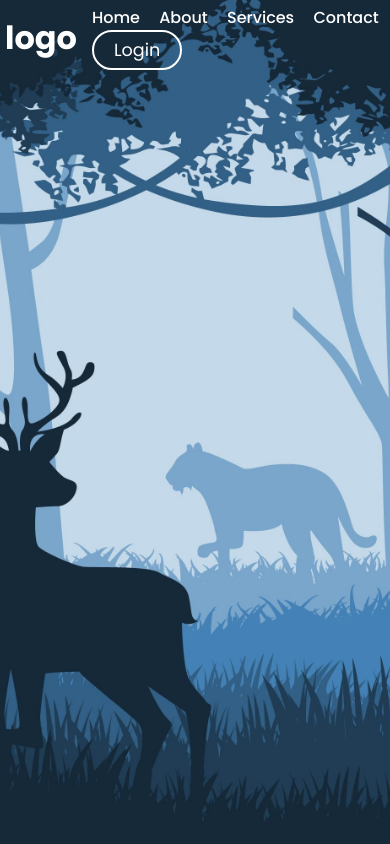
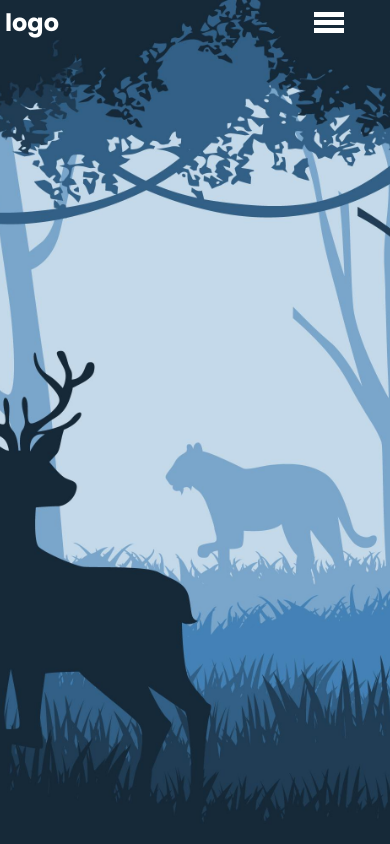
Before and after one commit to ez120/login, a plain HTML site: page index.html in a window 390 px wide. Drawn offline with nearby package versions, Linux system fonts and the light colour scheme.

Commit message:
up to responsev

```diff
--- a/index.html
+++ b/index.html
@@ -1,5 +1,6 @@
 <!DOCTYPE html>
 <html lang="en">
+
 <head>
   <meta charset="UTF-8">
   <meta http-equiv="X-UA-Compatible" content="IE=edge">
@@ -8,6 +9,7 @@
   <meta name="viewport" content="width=device-width, initial-scale=1.0">
   <title>Document</title>
 </head>
+
 <body>
   <header>
     <h2>logo</h2>
@@ -18,6 +20,7 @@
       <a href="#">Contact</a>
       <button class="click">Login</button>
     </nav>
+    <div class="icons"><span></span><span></span><span></span></div>
   </header>
   <div class="wra">
     <div class="span-close"></div>
@@ -77,4 +80,5 @@
   <script type="module" src="https://unpkg.com/ionicons@7.1.0/dist/ionicons/ionicons.esm.js"></script>
   <script nomodule src="https://unpkg.com/ionicons@7.1.0/dist/ionicons/ionicons.js"></script>
 </body>
+
 </html>
--- a/java.js
+++ b/java.js
@@ -1,11 +1,19 @@
 let closeSpan =document.querySelector(".span-close");
 let clicks =document.querySelector(".click");
+let icons =document.querySelector(".icons");
+let navs =document.querySelector(".navs");
 let wra =document.querySelector(".wra");
 let reg =document.querySelector(".reg");
 let log =document.querySelector(".log");
 let register =document.querySelector(".register");
 let login =document.querySelector(".login");
 
+icons.onclick =()=>{
+navs.classList.toggle("live");
+}
+// icons.addEventListener("click",()=>{
+// navs.style.cssText ="transform: scale(1);"
+// })
 clicks.addEventListener("click",()=>{
 wra.style.cssText ="transform: scale(1);"
 })
--- a/style.css
+++ b/style.css
@@ -1,11 +1,13 @@
 @import url('https://fonts.googleapis.com/css2?family=Poppins:ital,wght@0,100;0,200;0,300;0,400;0,500;0,600;0,700;0,800;1,100;1,300;1,600;1,700&display=swap');
-*{
+
+* {
   margin: 0;
   box-sizing: border-box;
   padding: 0;
   font-family: 'Poppins', sans-serif;
 }
-body{
+
+body {
   display: flex;
   align-items: center;
   justify-content: center;
@@ -14,7 +16,8 @@ body{
   background-size: cover;
   background-position: center;
 }
-header{
+
+header {
   position: fixed;
   top: 0;
   width: 100%;
@@ -24,12 +27,66 @@ header{
   padding: 5px;
   justify-content: space-between;
 }
-header h2{
+
+/* -------------------------resp--------------------------------- */
+.live {
+  transform: scale(1);
+}
+
+.icons {
+  width: 33px;
+  cursor: pointer;
+  position: absolute;
+  right: 43px;
+}
+
+@media (max-width:992px) {
+
+  .icons span {
+    margin: 3px 0;
+    display: block;
+    background-color: #ffffff;
+    width: 90%;
+    height: 5px;
+  }
+
+  .icons span:hover {
+    background-color: #162938;
+  }
+
+  header h2 {
+    font-size: 1.5em !important;
+  }
+
+  header nav {
+    transform: scale(0);
+    position: absolute;
+    right: 20px;
+    top: 50px;
+    text-align: center;
+    width: 100px;
+    display: flex;
+    flex-wrap: wrap;
+    transition: 0.5s;
+  }
+
+  header nav a {
+    width: 100%;
+  }
+
+  header nav button {
+    margin-top: 10px;
+  }
+}
+
+/* -------------------------resp--------------------------------- */
+header h2 {
   font-size: 2em;
   user-select: none;
   color: white;
 }
-header nav a{
+
+header nav a {
   text-decoration: none;
   font-weight: 500;
   color: white;
@@ -37,7 +94,8 @@ header nav a{
   position: relative;
   padding-bottom: 5px;
 }
-header nav a::before{
+
+header nav a::before {
   content: "";
   position: absolute;
   bottom: 0;
@@ -49,11 +107,13 @@ header nav a::before{
   transform-origin: right;
   transform: scale(0);
 }
-header nav a:hover:before{
+
+header nav a:hover:before {
   transform: scale(1);
   transform-origin: left;
 }
-header nav button{
+
+header nav button {
   margin-left: 15px;
   border-radius: 25px;
   border: 2px solid white;
@@ -63,19 +123,21 @@ header nav button{
   cursor: pointer;
   font-size: 1.1em;
 }
-header nav button:hover{
+
+header nav button:hover {
   background-color: white;
   color: #162938;
 }
+
 /*----------------------------------------inset 0px 0px 150px rgba(255, 255, 255, .5),-------- */
-.wra{
+.wra {
   position: relative;
   width: 400px;
   height: 440px;
   background-color: transparent;
   border: 2px solid rgba(255, 255, 255, .5);
   backdrop-filter: blur(20px);
-  box-shadow: 0 0 30px rgba(0, 0, 0, 0.5) ;
+  box-shadow: 0 0 30px rgba(0, 0, 0, 0.5);
   transform: scale(0);
   border-radius: 20px;
   display: flex;
@@ -84,7 +146,8 @@ header nav button:hover{
   overflow: hidden;
   transition: 0.3s;
 }
-.wra .span-close{
+
+.wra .span-close {
   width: 40px;
   height: 40px;
   position: absolute;
@@ -92,51 +155,57 @@ header nav button:hover{
   top: 0;
   right: 0;
   z-index: 99;
-  border-radius: 0 15px  0 15px ;
+  border-radius: 0 15px 0 15px;
   cursor: pointer;
 }
-.wra .span-close::before{
+
+.wra .span-close::before {
   content: "";
   position: absolute;
   top: 50%;
   left: 50%;
   width: 40%;
   height: 2px;
-  transform: translate(-50% , -50%)  rotate(50deg);
+  transform: translate(-50%, -50%) rotate(50deg);
   background-color: white;
   border-radius: 50px;
 }
-.wra .span-close::after{
+
+.wra .span-close::after {
   content: "";
   position: absolute;
   top: 50%;
   left: 50%;
   width: 40%;
   height: 2px;
-  transform: translate(-50% , -50%) rotate(-50deg);
+  transform: translate(-50%, -50%) rotate(-50deg);
   background-color: white;
   border-radius: 50px;
 }
-.wra .form-box{
+
+.wra .form-box {
   width: 100%;
   padding: 40px;
   transition: 0.5s;
 }
-.wra .form-box h2{
+
+.wra .form-box h2 {
   font-size: 25px;
   color: #162938;
   text-align: center;
   margin-bottom: 10px;
   user-select: none;
 }
-.wra .inp-box{
+
+.wra .inp-box {
   position: relative;
   width: 100%;
   height: 50px;
   border-bottom: 2px solid #162938;
   margin: 30px 0;
 }
-.wra .inp-box label{
+
+.wra .inp-box label {
   position: absolute;
   top: 50%;
   left: 5px;
@@ -147,7 +216,8 @@ header nav button:hover{
   pointer-events: none;
   transition: 0.2s;
 }
-.wra .inp-box input{
+
+.wra .inp-box input {
   position: absolute;
   bottom: 0;
   left: 5px;
@@ -158,21 +228,25 @@ header nav button:hover{
   color: #162938;
   font-weight: 500;
 }
-.wra .inp-box input:focus{
+
+.wra .inp-box input:focus {
   outline: none;
 }
-.wra .inp-box input:focus~label ,
-.wra .inp-box input:valid~label{
+
+.wra .inp-box input:focus~label,
+.wra .inp-box input:valid~label {
   top: 20%;
 }
-.wra .inp-box .icon{
+
+.wra .inp-box .icon {
   position: absolute;
   right: 8px;
   line-height: 58px;
   font-size: 18px;
 }
+
 /* ------------------------------------------------------------------- */
-.remember{
+.remember {
   font-size: 0.9em;
   color: #162938;
   font-weight: 500;
@@ -181,18 +255,22 @@ header nav button:hover{
   justify-content: space-between;
   align-items: center;
 }
-.remember label input{
+
+.remember label input {
   accent-color: #162938;
   margin-right: 3px;
 }
-.remember a{
+
+.remember a {
   color: #162938;
   text-decoration: none;
 }
-.remember a:hover{
+
+.remember a:hover {
   text-decoration: underline;
 }
-.but{
+
+.but {
   width: 100%;
   height: 45px;
   background: #162938;
@@ -204,21 +282,25 @@ header nav button:hover{
   cursor: pointer;
   font-weight: 500;
 }
-.login-reg{
+
+.login-reg {
   font-size: 0.9em;
   color: #162938;
   text-align: center;
   font-weight: 500;
   margin: 15px 0 10px;
 }
-.login-reg p a{
+
+.login-reg p a {
   color: #162938;
   text-decoration: none;
 }
-.login-reg p a:hover{
+
+.login-reg p a:hover {
   text-decoration: underline;
   font-weight: 600;
 }
+
 /* ---------------------------------------------------------- */
 .wra .form-box.register {
   position: absolute;
```
